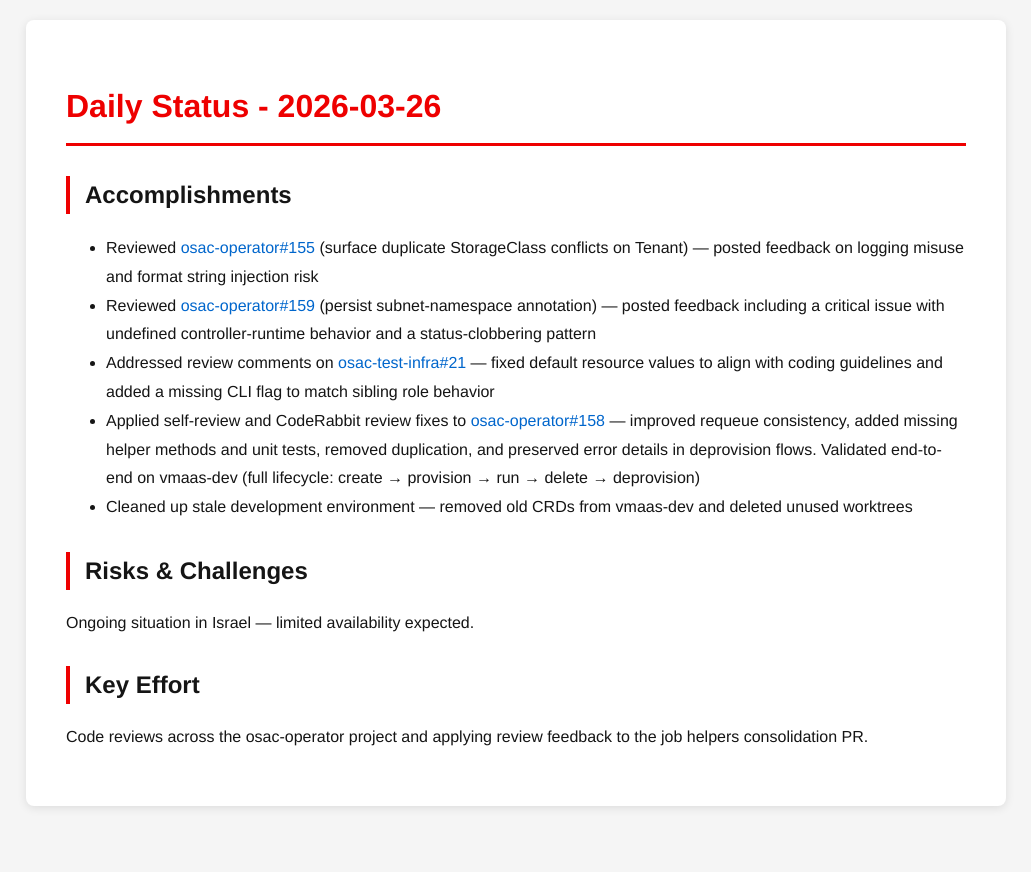
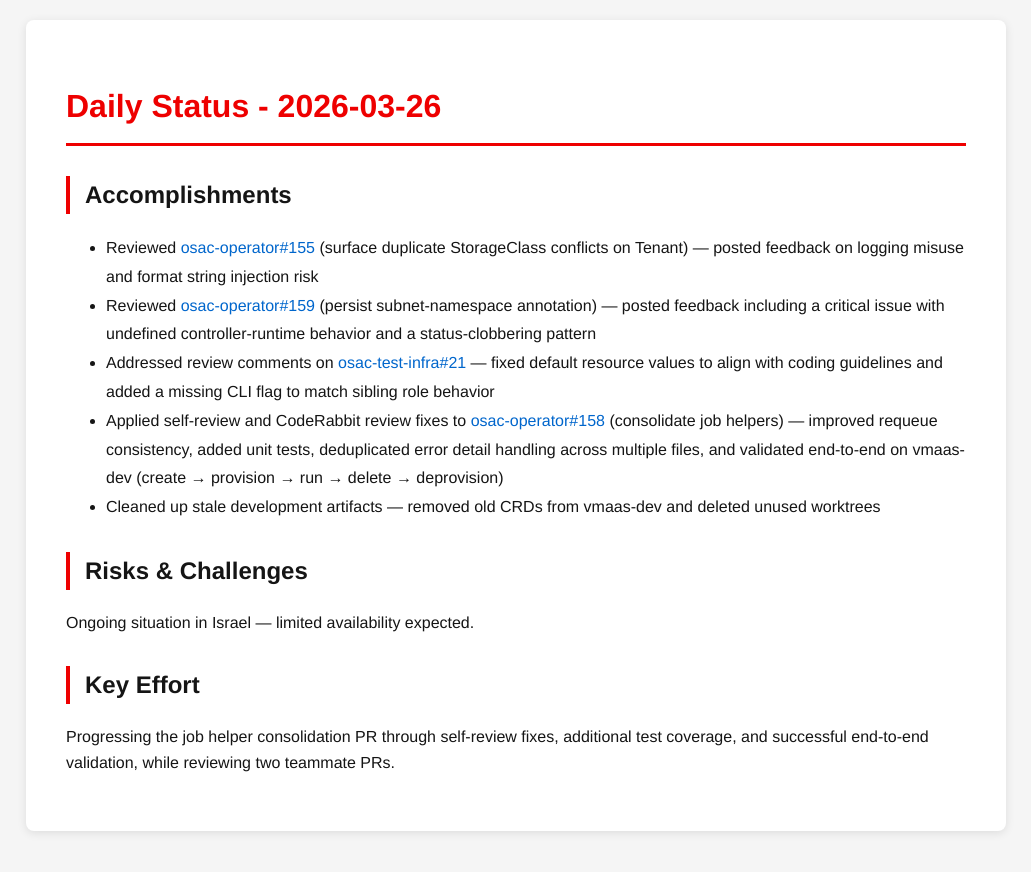
Before and after one commit to tzvatot/daily-status, a Jekyll site: the page built from 2026-03-26.md, in a window 1280 px wide. Shown: the top 872 px of the page, without its empty margins (124-1155 px from the left). Built offline with Jekyll 4.4.1, drawn with Linux system fonts in a browser that asks for light colours.

Commit message:
Daily status update - 2026-03-26

```diff
--- a/2026-03-26.md
+++ b/2026-03-26.md
@@ -10,11 +10,11 @@ date: 2026-03-26
 - Reviewed [osac-operator#155](https://github.com/osac-project/osac-operator/pull/155) (surface duplicate StorageClass conflicts on Tenant) — posted feedback on logging misuse and format string injection risk
 - Reviewed [osac-operator#159](https://github.com/osac-project/osac-operator/pull/159) (persist subnet-namespace annotation) — posted feedback including a critical issue with undefined controller-runtime behavior and a status-clobbering pattern
 - Addressed review comments on [osac-test-infra#21](https://github.com/osac-project/osac-test-infra/pull/21) — fixed default resource values to align with coding guidelines and added a missing CLI flag to match sibling role behavior
-- Applied self-review and CodeRabbit review fixes to [osac-operator#158](https://github.com/osac-project/osac-operator/pull/158) — improved requeue consistency, added missing helper methods and unit tests, removed duplication, and preserved error details in deprovision flows. Validated end-to-end on vmaas-dev (full lifecycle: create → provision → run → delete → deprovision)
-- Cleaned up stale development environment — removed old CRDs from vmaas-dev and deleted unused worktrees
+- Applied self-review and CodeRabbit review fixes to [osac-operator#158](https://github.com/osac-project/osac-operator/pull/158) (consolidate job helpers) — improved requeue consistency, added unit tests, deduplicated error detail handling across multiple files, and validated end-to-end on vmaas-dev (create → provision → run → delete → deprovision)
+- Cleaned up stale development artifacts — removed old CRDs from vmaas-dev and deleted unused worktrees
 
 ## Risks & Challenges
 Ongoing situation in Israel — limited availability expected.
 
 ## Key Effort
-Code reviews across the osac-operator project and applying review feedback to the job helpers consolidation PR.
+Progressing the job helper consolidation PR through self-review fixes, additional test coverage, and successful end-to-end validation, while reviewing two teammate PRs.
```
